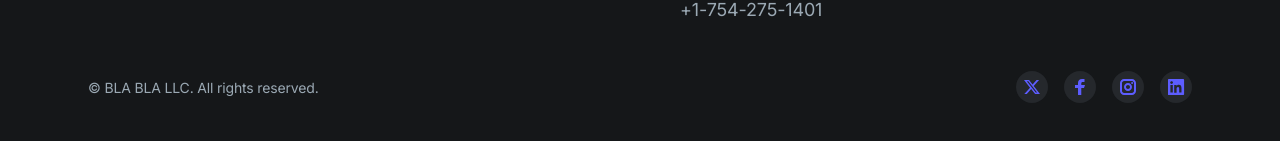
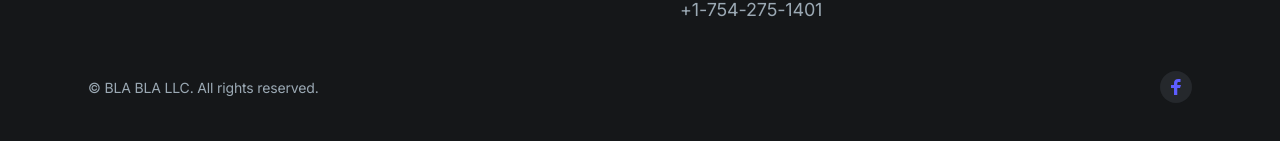
Before and after one commit to shukrullojonappdev/bla_bla_llc, a Next.js app: page / in a window 1280 px wide. Shown: the part 3146-3287 px from the top of the page. Built offline with nearby package versions, Linux system fonts and the light colour scheme.

Commit message:
commited

```diff
--- a/components/ui/footer.tsx
+++ b/components/ui/footer.tsx
@@ -52,7 +52,7 @@ export default function Footer() {
           <div className="md:flex md:items-center md:justify-between">
             {/* Social links */}
             <ul className="flex mb-4 md:order-1 md:ml-4 md:mb-0">
-              <li>
+              {/* <li>
                 <Link
                   href="/"
                   className="flex justify-center items-center text-purple-600 bg-gray-800 hover:text-gray-100 hover:bg-purple-600 rounded-full transition duration-150 ease-in-out"
@@ -66,7 +66,7 @@ export default function Footer() {
                     <path d="m13.063 9 3.495 4.475L20.601 9h2.454l-5.359 5.931L24 23h-4.938l-3.866-4.893L10.771 23H8.316l5.735-6.342L8 9h5.063Zm-.74 1.347h-1.457l8.875 11.232h1.36l-8.778-11.232Z" />
                   </svg>
                 </Link>
-              </li>
+              </li> */}
               {/* <li className="ml-4">
                 <Link
                   href="/"
@@ -84,7 +84,7 @@ export default function Footer() {
               </li> */}
               <li className="ml-4">
                 <Link
-                  href="/"
+                  href="https://www.facebook.com/share/pV58W9NM1Xo6gtbu/?mibextid=qi2Omg"
                   className="flex justify-center items-center text-purple-600 bg-gray-800 hover:text-gray-100 hover:bg-purple-600 rounded-full transition duration-150 ease-in-out"
                   aria-label="Facebook"
                 >
@@ -97,7 +97,7 @@ export default function Footer() {
                   </svg>
                 </Link>
               </li>
-              <li className="ml-4">
+              {/* <li className="ml-4">
                 <Link
                   href="/"
                   className="flex justify-center items-center text-purple-600 bg-gray-800 hover:text-gray-100 hover:bg-purple-600 rounded-full transition duration-150 ease-in-out"
@@ -128,7 +128,7 @@ export default function Footer() {
                     <path d="M23.3 8H8.7c-.4 0-.7.3-.7.7v14.7c0 .3.3.6.7.6h14.7c.4 0 .7-.3.7-.7V8.7c-.1-.4-.4-.7-.8-.7zM12.7 21.6h-2.3V14h2.4v7.6h-.1zM11.6 13c-.8 0-1.4-.7-1.4-1.4 0-.8.6-1.4 1.4-1.4.8 0 1.4.6 1.4 1.4-.1.7-.7 1.4-1.4 1.4zm10 8.6h-2.4v-3.7c0-.9 0-2-1.2-2s-1.4 1-1.4 2v3.8h-2.4V14h2.3v1c.3-.6 1.1-1.2 2.2-1.2 2.4 0 2.8 1.6 2.8 3.6v4.2h.1z" />
                   </svg>
                 </Link>
-              </li>
+              </li> */}
             </ul>
 
             {/* Copyrights note */}
```
